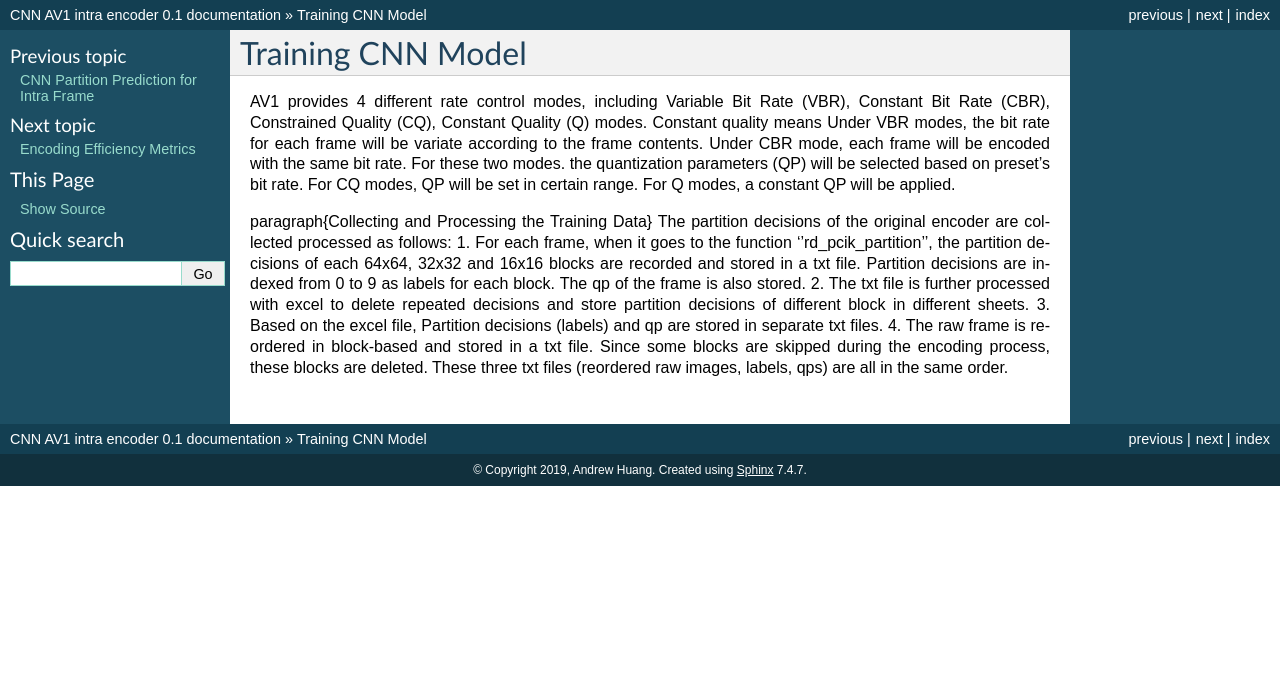
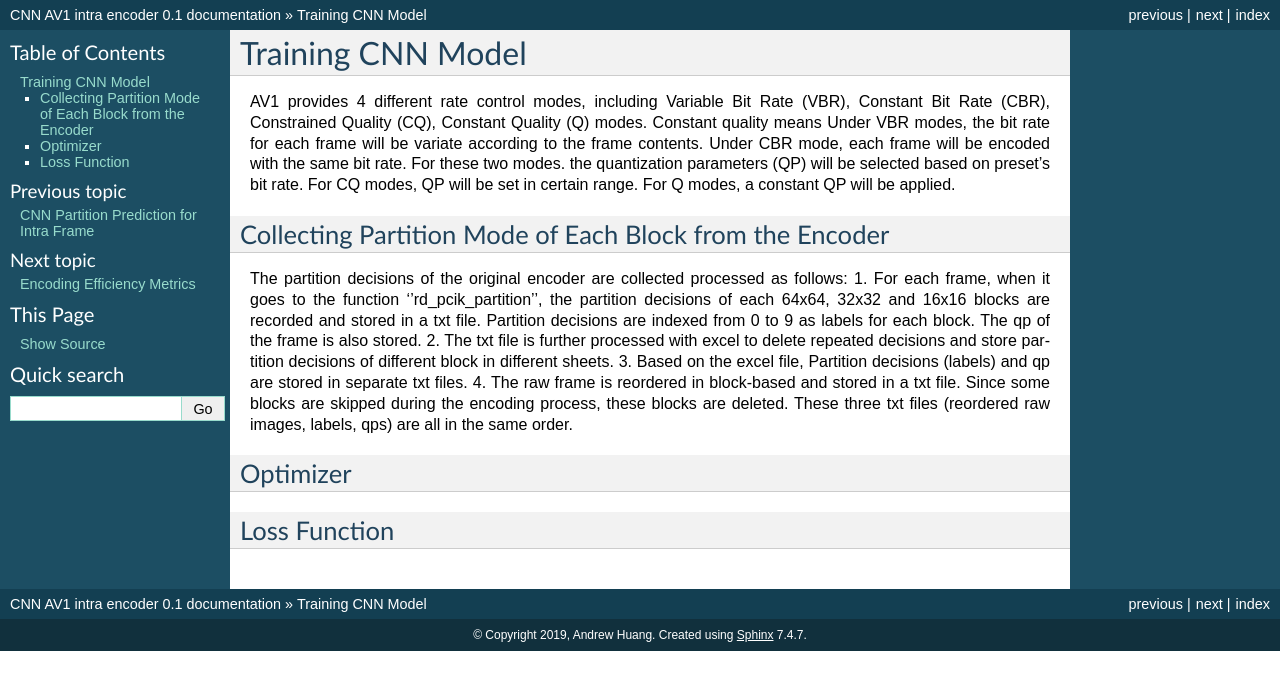
Before and after one commit to epadam/CNN-AV1-intra-encoder, a Sphinx documentation site: the page built from source/training.rst, in a window 1280 px wide. Shown: the top 690 px of the page. Built offline with Sphinx 7.4.7, drawn with Linux system fonts in a browser that asks for light colours.

Commit message:
Update training.rst

```diff
--- a/source/training.rst
+++ b/source/training.rst
@@ -7,10 +7,23 @@ AV1 provides 4 different rate control modes, including Variable Bit Rate (VBR),
 Constant quality means
 Under VBR modes, the bit rate for each frame will be variate according to the frame contents. Under CBR mode, each frame will be encoded with the same bit rate. For these two modes. the quantization parameters (QP) will be selected based on preset's bit rate. For CQ modes, QP will be set in certain range. For Q modes, a constant QP will be applied.
 
-\paragraph{Collecting and Processing the Training Data}
+
+==========================================================
+Collecting Partition Mode of Each Block from the Encoder
+==========================================================
+
 The partition decisions of the original encoder are collected processed as follows:
 1. For each frame, when it goes to the function ''rd\_pcik\_partition'', the partition decisions of each 64x64, 32x32 and 16x16 blocks are recorded and stored in a txt file. Partition decisions are indexed from 0 to 9 as labels for each block. The qp of the frame is also stored.
 2. The txt file is further processed with excel to delete repeated decisions and store partition decisions of different block in different sheets.
 3. Based on the excel file, Partition decisions (labels) and qp are stored in separate txt files.
 4. The raw frame is reordered in block-based and stored in a txt file. Since some blocks are skipped during the encoding process, these blocks are deleted.
 These three txt files (reordered raw images, labels, qps) are all in the same order.
+
+===============
+Optimizer
+===============
+
+
+===============
+Loss Function
+===============
```
